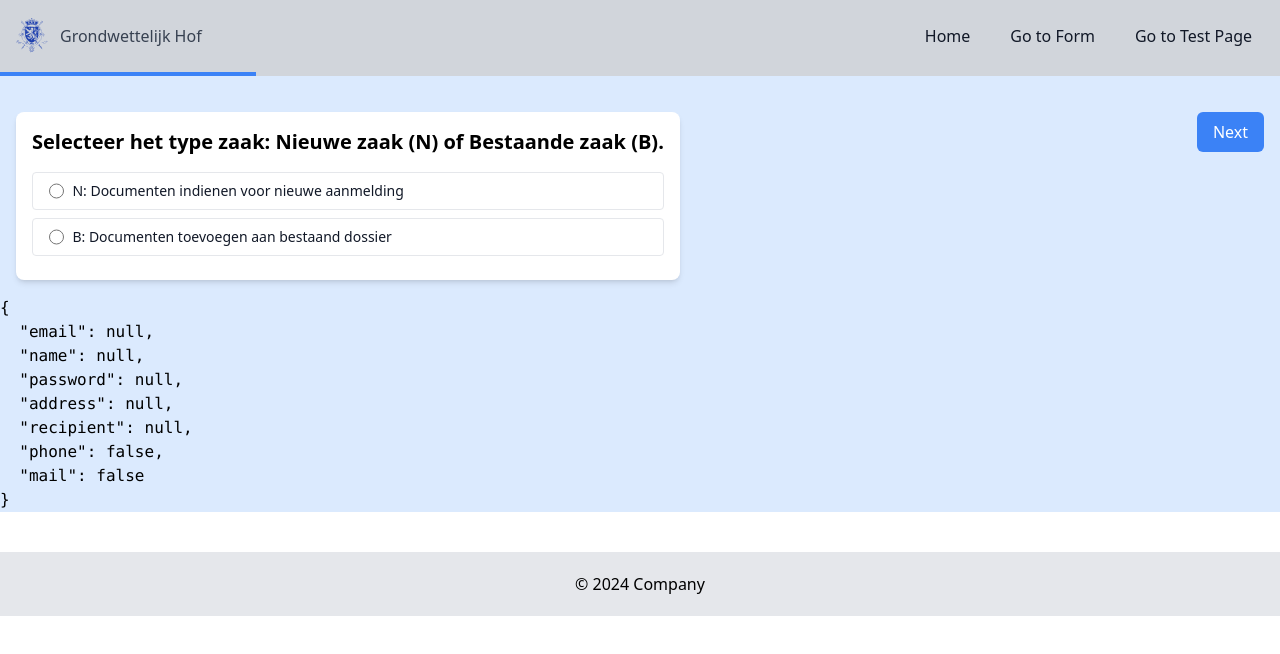
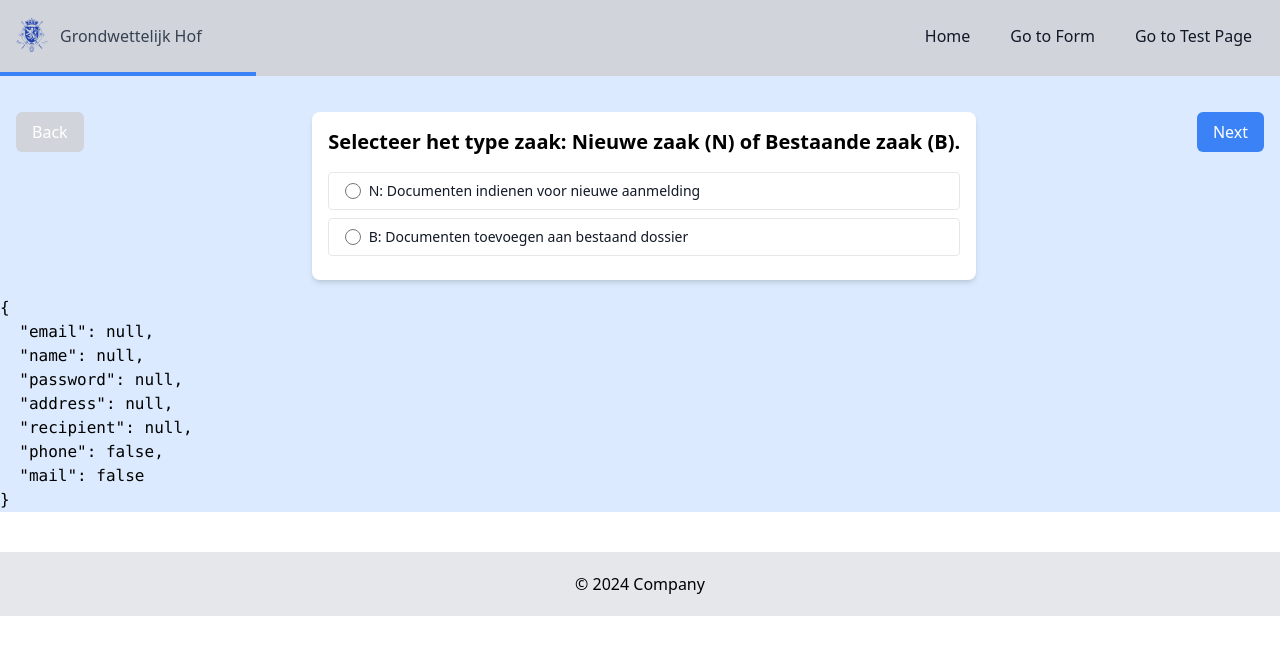
Before and after one commit to Larscode-io/eform3, a Vue app: page /form in a window 1280 px wide. Shown: the top 654 px of the page. Built offline with nearby package versions, Linux system fonts and the light colour scheme.

Commit message:
keeping a grayed out button is better for layout

```diff
--- a/src/views/FormPage.vue
+++ b/src/views/FormPage.vue
@@ -5,18 +5,15 @@
     </div>
     <div>
       <div class="flex items-center justify-between p-4">
-        <button v-if="canGoBack" class="self-start px-4 py-2 mr-2 text-white bg-blue-500 rounded-md"
-          @click="goBack">Back</button>
+        <button :class="['self-start px-4 py-2 mr-2 text-white  rounded-md', canGoBack ? 'bg-blue-500' : 'bg-gray-300']"
+          :disabled="!canGoBack" @click="goBack">Back</button>
 
         <div>
           <component :is="currentFormComponent" @update="processStep" />
         </div>
-        <button v-if="canGoNext" @click="goNext"
-          class="self-start px-4 py-2 text-white bg-blue-500 rounded-md ">Next</button>
+        <button :class="['self-start px-4 py-2 text-white rounded-md', canGoNext ? 'bg-blue-500' : 'bg-gray-300']"
+          :disabled="!canGoNext" @click="goNext">Next</button>
       </div>
-
-
-
     </div>
 
     <pre><code>{{ formName }}</code></pre>
```
